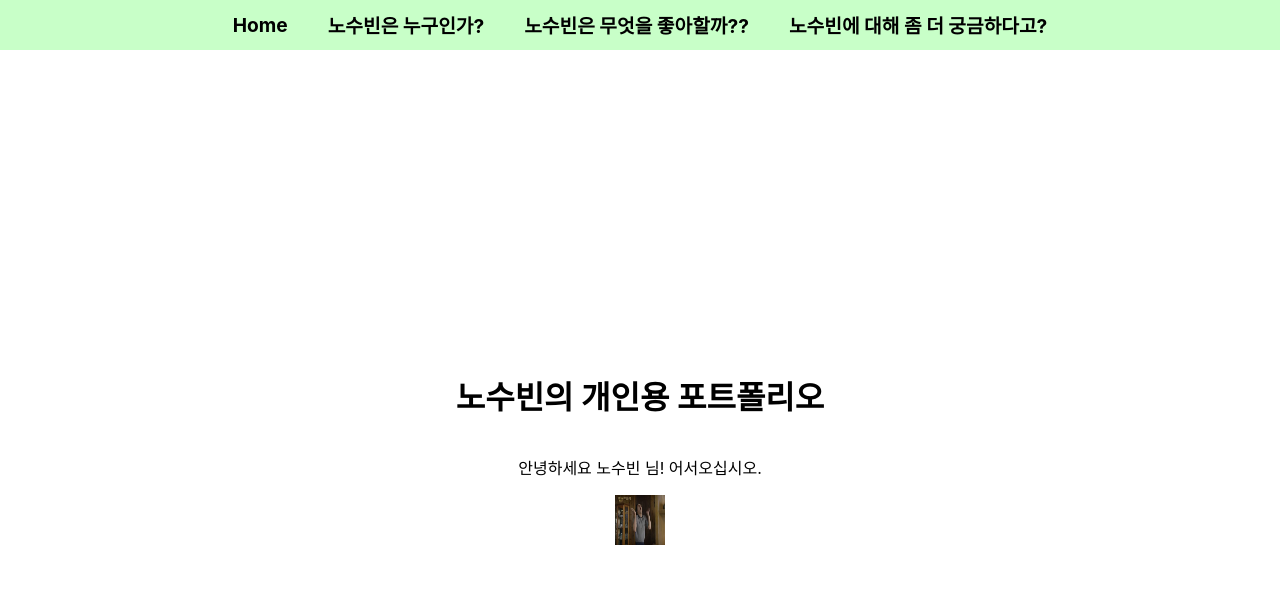
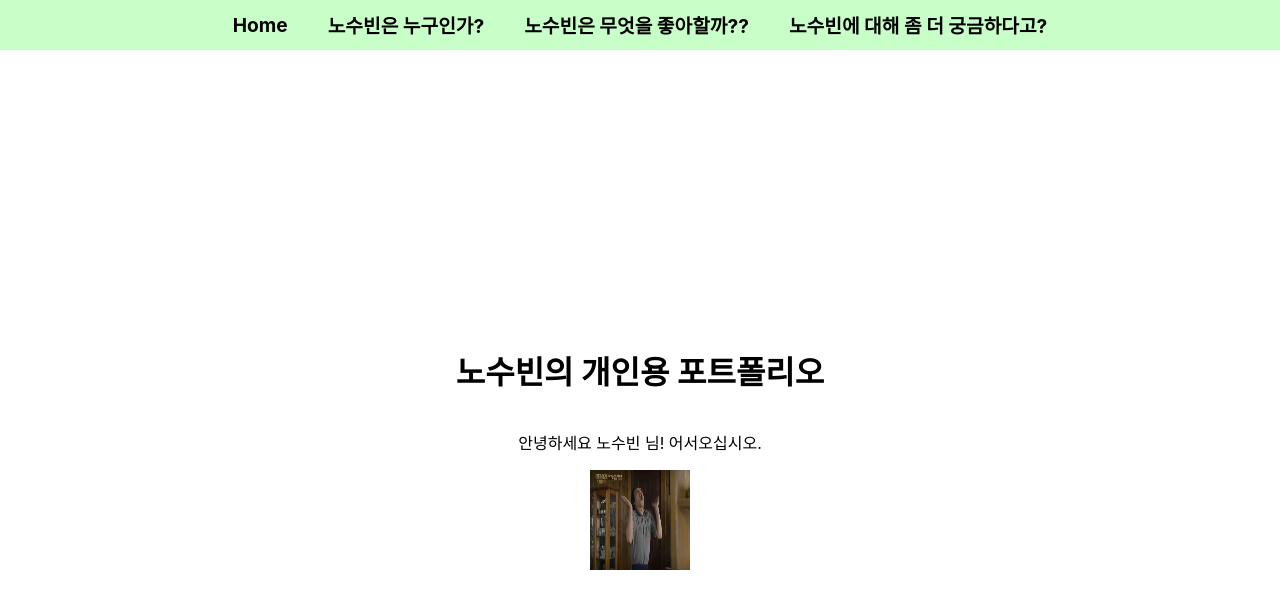
Before and after one commit to nohsoobin/huhuhu, a Next.js app: page / in a window 1280 px wide. Shown: the top 608 px of the page. Built offline with nearby package versions, Linux system fonts and the light colour scheme.

Commit message:
aa
Signed-off-by: nohsoobin <nohsoobin18@naver.com>

```diff
--- a/pages/index.js
+++ b/pages/index.js
@@ -17,8 +17,8 @@ export default function AboutPage() {
           <img
             src="/images/hi.jpg"
             alt="hi"
-            width={50}
-            height={50}
+            width={100}
+            height={100}
             layout="responsive"
           />
         </div>
```
